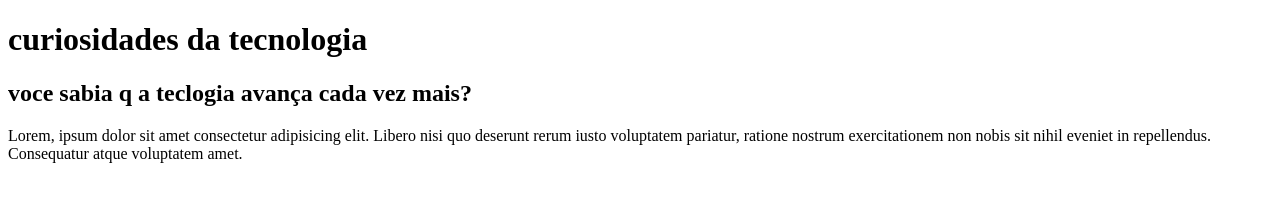
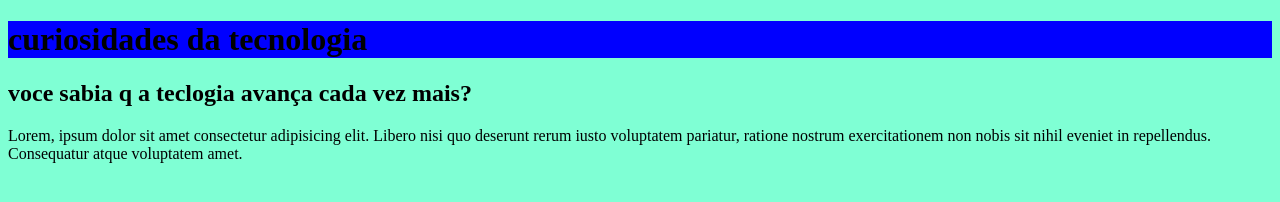
Before and after one commit to messaasj/site-exemplo-por-mim, a plain HTML site: page parte.html/index.html in a window 1280 px wide. Drawn offline with Linux system fonts and the light colour scheme; files that its build step writes are made by us from their sources.

Commit message:
Update index.html

```diff
--- a/parte.html/index.html
+++ b/parte.html/index.html
@@ -4,6 +4,7 @@
     <meta charset="UTF-8">
     <meta name="viewport" content="width=device-width, initial-scale=1.0">
     <title>testando...</title>
+    <link rel="stylesheet" href="estillocss/style.css">
 </head>
 <body>
     <header>
```
